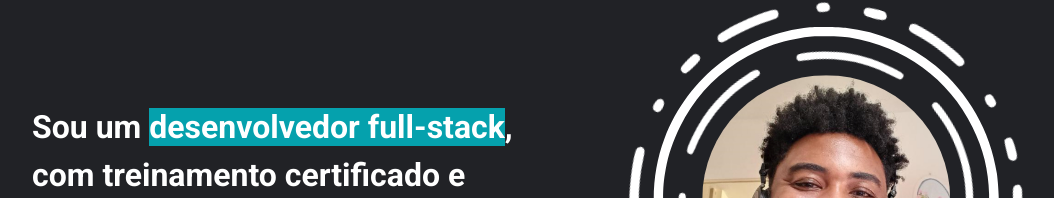
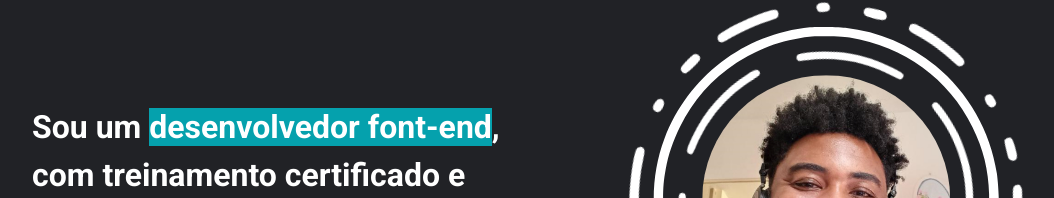
Before and after one commit to ulissesmarciano/portfolio-ulisses, a React (Create React App) app: page / in a window 1280 px wide. Shown: the part 195-393 px from the top of the page, without its empty margins (112-1166 px from the left). Built offline with nearby package versions, Linux system fonts and the light colour scheme.

Commit message:
Atualização: motificando o texto da greeting section

```diff
--- a/src/components/GreetingSection/index.jsx
+++ b/src/components/GreetingSection/index.jsx
@@ -26,7 +26,7 @@ const GreetingsSection = () => {
       <h4 className='hello-section'>Olá, me chamo Ulisses <span className='waving-hand'>&#128075;</span></h4>
       <div className="summary-container">
         <div className="presentation-container">
-          <p className='summary-sentence'>Sou um <span>desenvolvedor full-stack</span>, com treinamento certificado e também <span>desenvolvo aplicativos Android</span>.</p>
+          <p className='summary-sentence'>Sou um <span>desenvolvedor font-end</span>, com treinamento certificado e também <span>desenvolvo aplicativos Android</span>.</p>
         </div>
         <div className="avatar-container">
           <img className='abstract-dash-border' src={AbstractDashBorder} alt='' />
```
